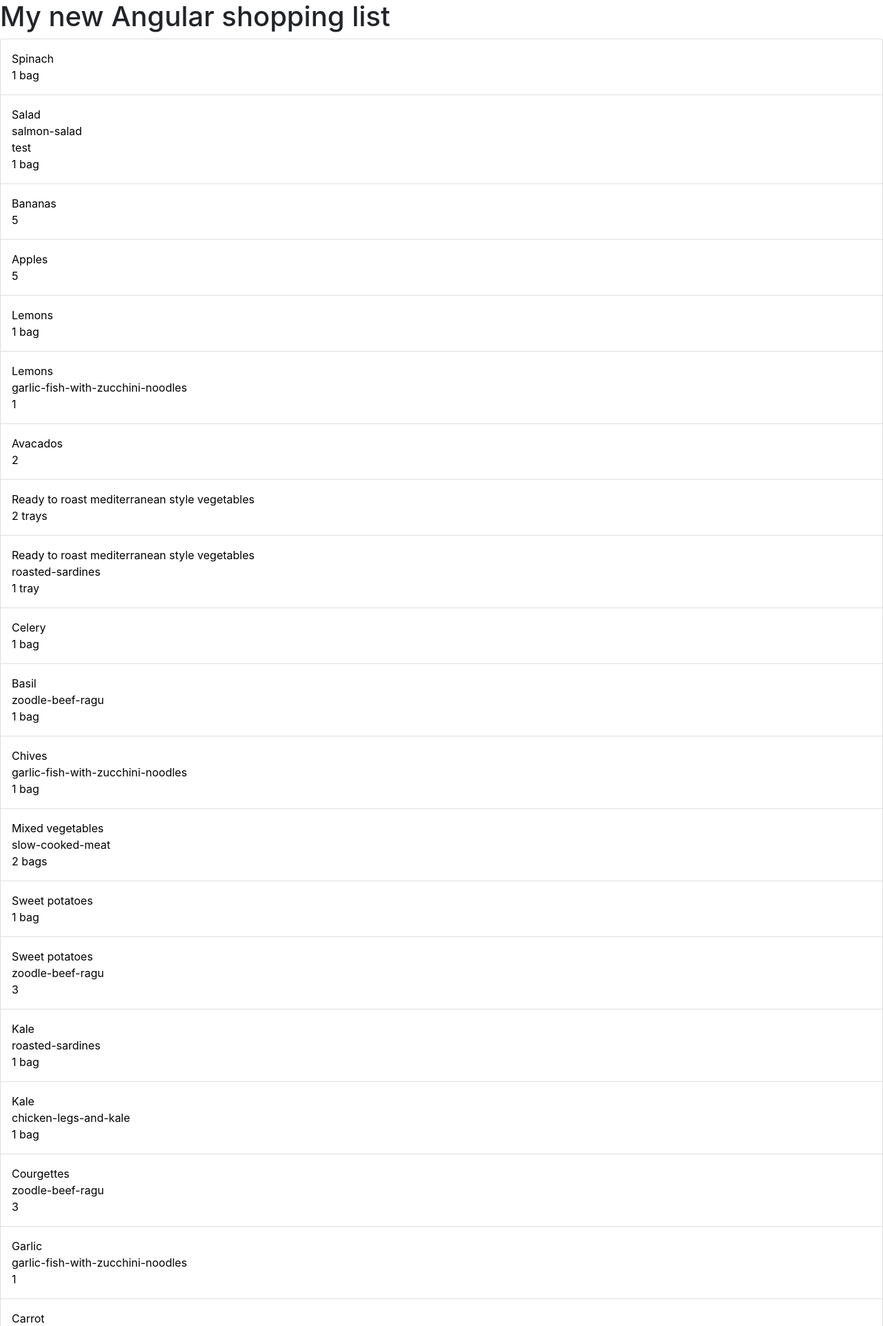
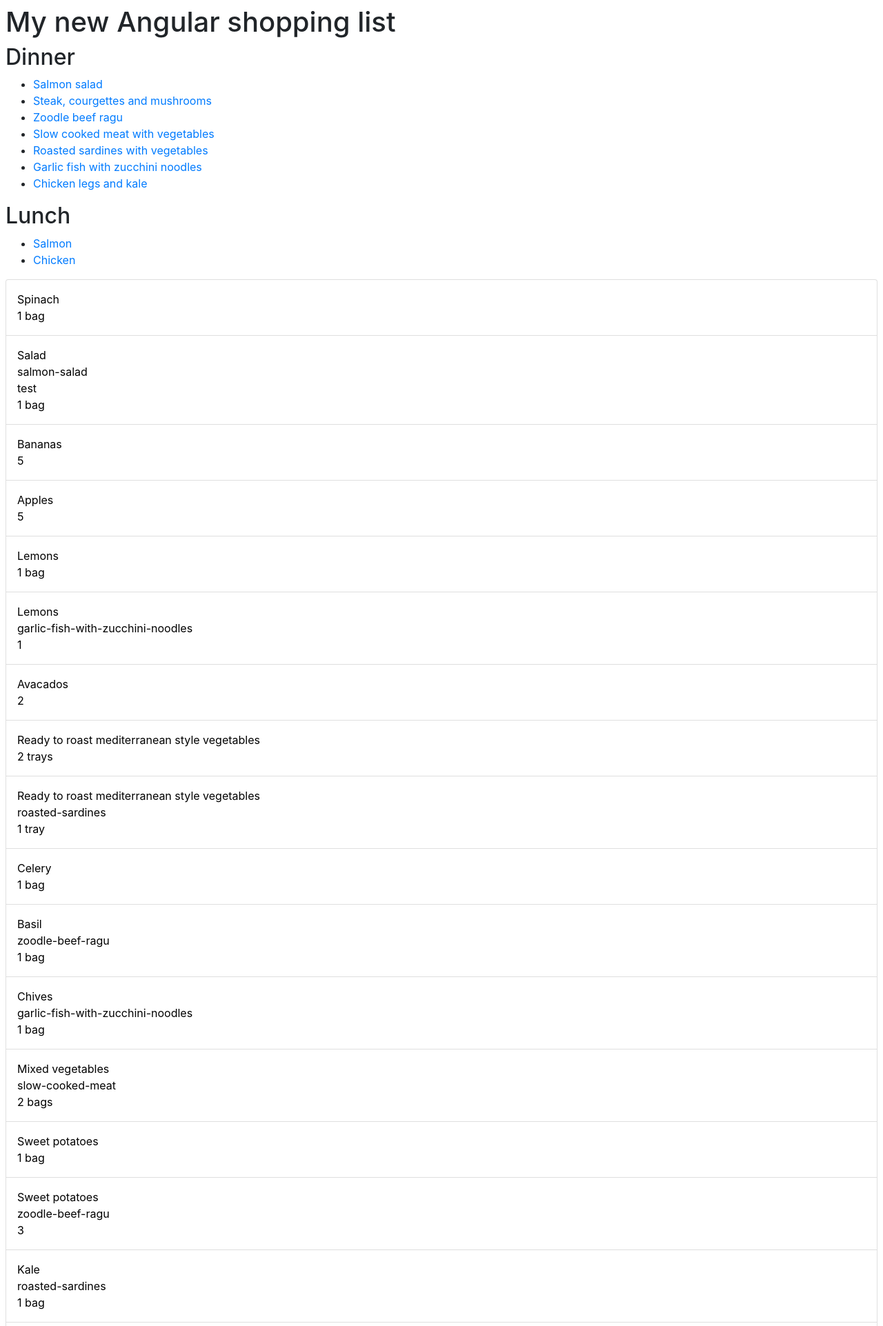
Before and after one commit to webdigga/diggascookbook, a PHP site: page /shopping-list/index.html in a window 1280 px wide. Shown: the top 1923 px of the page at 69% size. Run offline with PHP 8.4, Linux system fonts and the light colour scheme; style sheets or scripts are compiled from the project's sources; some libraries are stand-ins or nearby versions.

Commit message:
Add the recipe list to the top of the page #11

```diff
--- a/shopping-list/css/app.css
+++ /dev/null
@@ -1,15 +0,0 @@
-.list-group-item {
-  padding: 0; }
-
-.shopping-list__link {
-  color: black;
-  display: block;
-  padding: 1em; }
-  .shopping-list__link:hover, .shopping-list__link:active {
-    text-decoration: none; }
-
-.shopping-list__link--selected {
-  background: brown;
-  color: #ffffff; }
-  .shopping-list__link--selected:hover, .shopping-list__link--selected:active {
-    color: #ffffff; }
--- a/shopping-list/index.html
+++ b/shopping-list/index.html
@@ -12,6 +12,24 @@
 
 	<div ng-controller="ShoppingListController" class="shopping-list">
 		<h1>My new Angular shopping list</h1>
+
+		<h2>Dinner</h2>
+		<ul>
+			<li><a href="" ng-click="" id="salmon-salad">Salmon salad</a></li>
+			<li><a href="" ng-click="" id="steak">Steak, courgettes and mushrooms</a></li>
+			<li><a href="" ng-click="" id="zoodle-beef-ragu">Zoodle beef ragu</a></li>
+			<li><a href="" ng-click="" id="slow-cooked-meat">Slow cooked meat with vegetables</a></li>
+			<li><a href="" ng-click="" id="roasted-sardines">Roasted sardines with vegetables</a></li>
+			<li><a href="" ng-click="" id="garlic-fish-with-zucchini-noodles">Garlic fish with zucchini noodles</a></li>
+			<li><a href="" ng-click="" id="chicken-legs-and-kale">Chicken legs and kale</a></li>
+		</ul>
+
+		<h2>Lunch</h2>
+		<ul>
+			<li><a href="" ng-click="" id="salmon">Salmon</a></li>
+			<li><a href="" ng-click="" id="chicken">Chicken</a></li>
+		</ul>
+
 		<ul class="list-group">
 			<li ng-repeat="ingredient in ingredientsList" class="list-group-item">
 				<a href="" class="shopping-list__link" ng-click="selected = !selected" ng-class="selected ? 'shopping-list__link--selected' : 'shopping-list__link--not-selected'">
--- a/shopping-list/scss/app.scss
+++ b/shopping-list/scss/app.scss
@@ -5,7 +5,7 @@
 
 // Custom app styles
 .shopping-list {
-
+	padding: 0.5em;
 }
 .shopping-list__link {
 	color: black;
```
